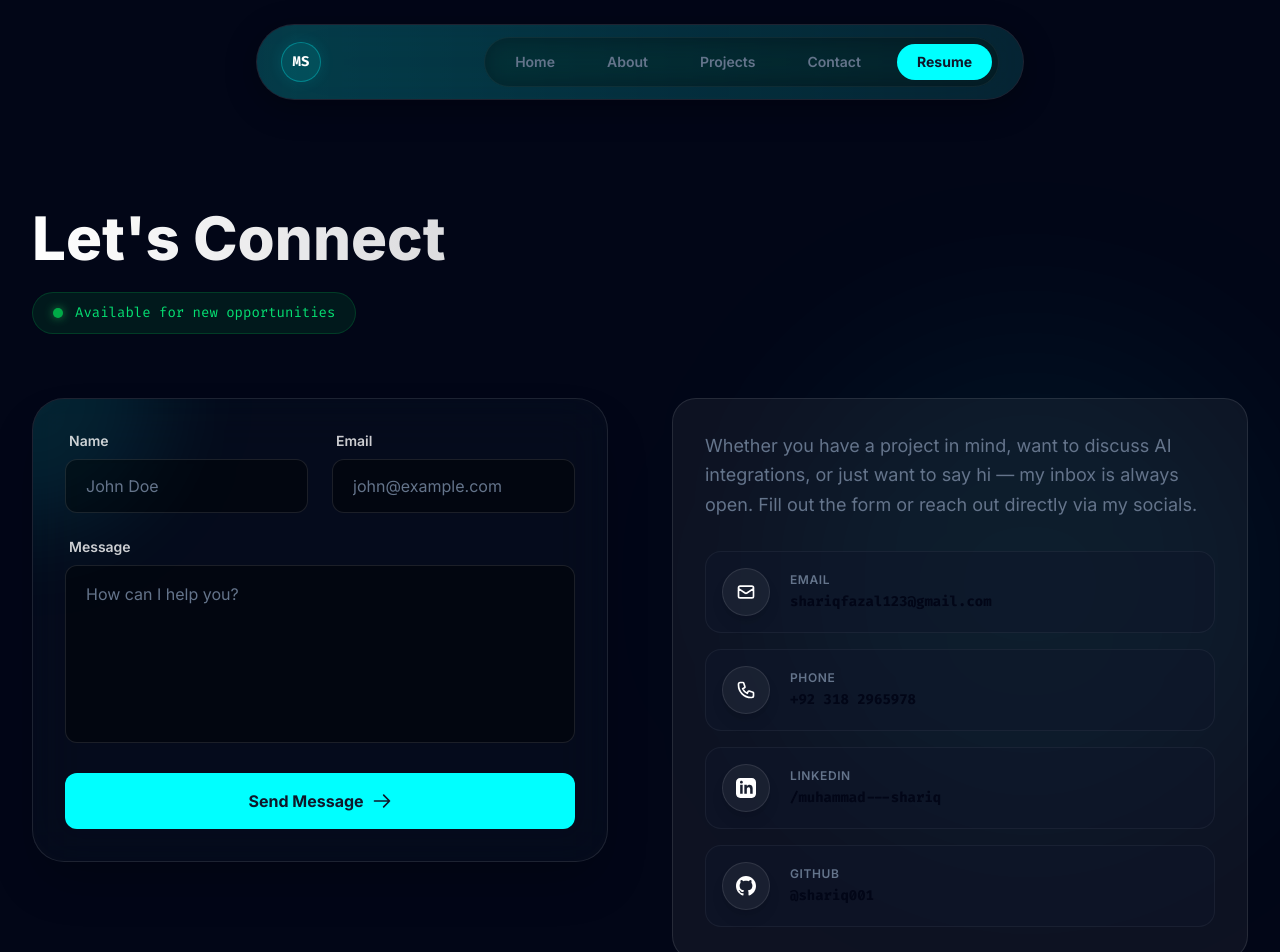
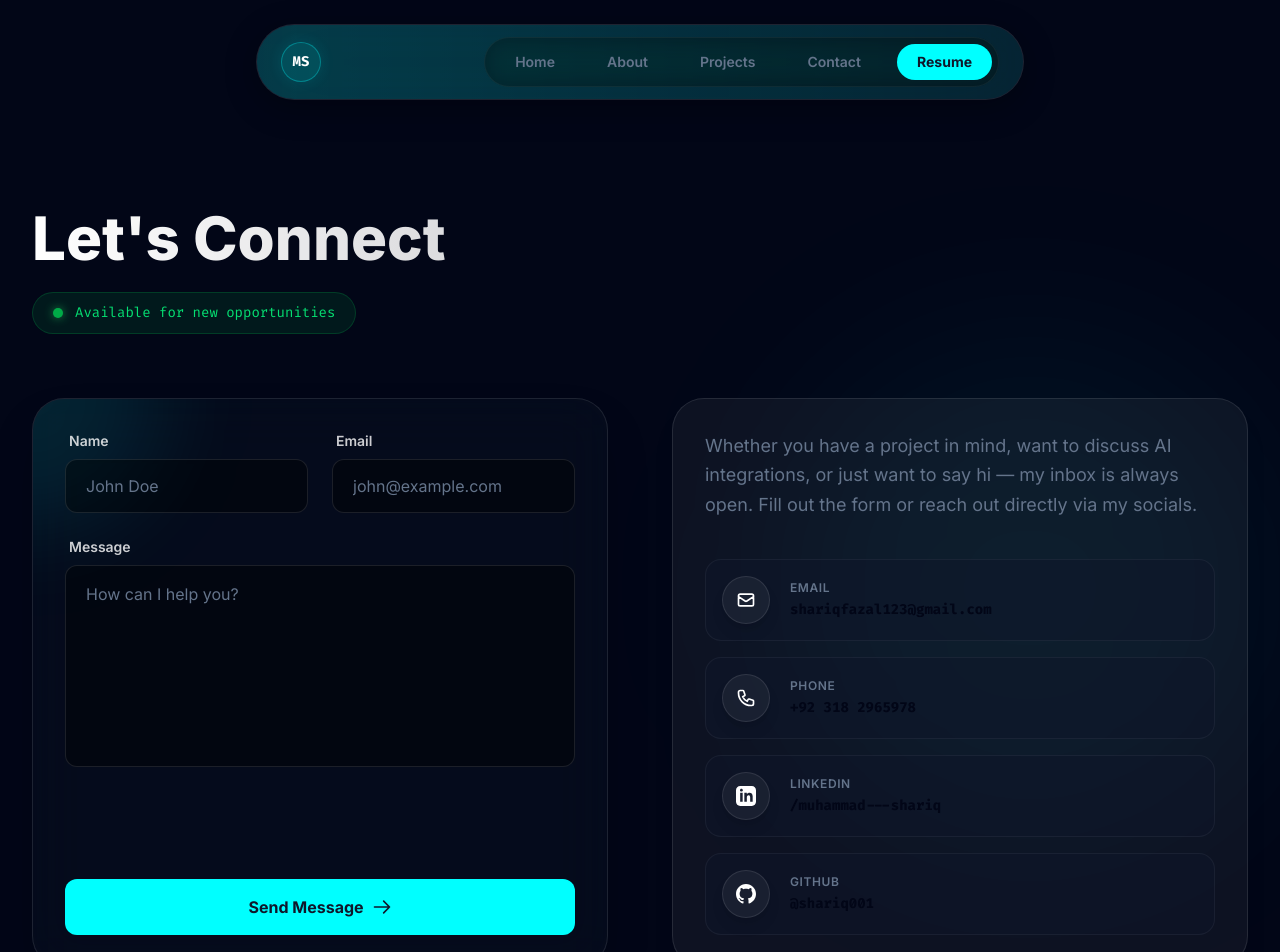
Before and after one commit to shariq001/Portfolio, a Next.js app: page /contact in a window 1280 px wide. Shown: the top 952 px of the page. Built offline with nearby package versions, Linux system fonts and the light colour scheme.

Commit message:
feat(contact): build seamless SPA formspree redirection and a stunning animated Thank You page

```diff
--- /dev/null
+++ b/app/thanks/page.tsx
@@ -0,0 +1,37 @@
+import Link from 'next/link';
+
+export default function ThanksPage() {
+  return (
+    <main className="pt-32 pb-16 min-h-screen flex items-center justify-center relative overflow-hidden">
+      {/* Background Decor */}
+      <div className="absolute top-1/2 left-1/2 -translate-x-1/2 -translate-y-1/2 w-[600px] h-[600px] bg-primary/10 rounded-full blur-[120px] pointer-events-none animate-pulse"></div>
+
+      <div className="relative z-10 max-w-2xl mx-auto px-4 text-center">
+        {/* Animated Checkmark */}
+        <div className="w-24 h-24 mx-auto bg-primary/20 border border-primary/50 rounded-full flex items-center justify-center mb-8 animate-fade-up shadow-[0_0_30px_rgba(0,255,255,0.3)] group hover:scale-110 transition-transform duration-500">
+          <svg className="w-12 h-12 text-primary" fill="none" stroke="currentColor" viewBox="0 0 24 24">
+            <path strokeLinecap="round" strokeLinejoin="round" strokeWidth="3" d="M5 13l4 4L19 7"></path>
+          </svg>
+        </div>
+
+        <h1 className="text-5xl md:text-6xl font-extrabold text-transparent bg-clip-text bg-gradient-to-r from-white to-white/60 font-sans mb-6 animate-fade-up" style={{ animationDelay: '0.2s' }}>
+          Message Sent!
+        </h1>
+
+        <p className="text-xl text-muted mb-12 animate-fade-up leading-relaxed" style={{ animationDelay: '0.3s' }}>
+          Thank you for reaching out! I've successfully received your message and will get back to you as soon as possible.
+        </p>
+
+        <div className="flex flex-col sm:flex-row justify-center items-center gap-6 animate-fade-up" style={{ animationDelay: '0.4s' }}>
+          <Link href="/" className="w-full sm:w-auto bg-primary text-surface font-bold px-8 py-4 rounded-xl hover:bg-primary-dim transition-all duration-300 hover:shadow-[0_0_20px_rgba(0,255,255,0.4)] hover:-translate-y-1">
+            Return to Home
+          </Link>
+          <a href="https://linkedin.com/in/muhammad---shariq" target="_blank" rel="noopener noreferrer" className="w-full sm:w-auto bg-surface/50 backdrop-blur-md border border-white/10 text-white font-bold px-8 py-4 rounded-xl hover:bg-white/10 hover:border-primary/50 transition-all duration-300 hover:-translate-y-1 flex items-center justify-center gap-3">
+            <svg className="w-5 h-5" fill="currentColor" viewBox="0 0 24 24"><path d="M19 0h-14c-2.761 0-5 2.239-5 5v14c0 2.761 2.239 5 5 5h14c2.762 0 5-2.239 5-5v-14c0-2.761-2.238-5-5-5zm-11 19h-3v-11h3v11zm-1.5-12.268c-.966 0-1.75-.79-1.75-1.764s.784-1.764 1.75-1.764 1.75.79 1.75 1.764-.783 1.764-1.75 1.764zm13.5 12.268h-3v-5.604c0-3.368-4-3.113-4 0v5.604h-3v-11h3v1.765c1.396-2.586 7-2.777 7 2.476v6.759z"/></svg>
+            Connect on LinkedIn
+          </a>
+        </div>
+      </div>
+    </main>
+  );
+}
--- a/components/Contact.tsx
+++ b/components/Contact.tsx
@@ -1,4 +1,39 @@
+'use client';
+import { FormEvent, useState } from 'react';
+import { useRouter } from 'next/navigation';
+
 export default function Contact() {
+  const router = useRouter();
+  const [isSubmitting, setIsSubmitting] = useState(false);
+
+  const handleSubmit = async (e: FormEvent<HTMLFormElement>) => {
+    e.preventDefault();
+    setIsSubmitting(true);
+
+    const form = e.currentTarget;
+    const data = new FormData(form);
+
+    try {
+      const response = await fetch('https://formspree.io/f/xgojwbpd', {
+        method: 'POST',
+        body: data,
+        headers: {
+          'Accept': 'application/json'
+        }
+      });
+
+      if (response.ok) {
+        router.push('/thanks');
+      } else {
+        alert("Oops! There was a problem submitting your form.");
+        setIsSubmitting(false);
+      }
+    } catch (error) {
+      alert("Oops! There was a problem submitting your form.");
+      setIsSubmitting(false);
+    }
+  };
+
   return (
     <section id="contact" className="min-h-screen flex flex-col justify-center px-4 sm:px-6 lg:px-8 max-w-7xl mx-auto py-20 relative">
 
@@ -16,13 +51,14 @@ export default function Contact() {
         </div>
       </div>
 
-      <div className="grid grid-cols-1 lg:grid-cols-2 gap-16 items-start relative z-10 w-full">
+      <div className="grid grid-cols-1 lg:grid-cols-2 gap-10 lg:gap-16 items-stretch relative z-10 w-full">
 
         {/* Left Column: Interactive Contact Form */}
-        <div className="bg-surface/30 backdrop-blur-xl border border-white/10 rounded-[2rem] p-8 shadow-2xl relative overflow-hidden group hover:border-primary/30 transition-all duration-500 animate-fade-up" style={{ animationDelay: '0.2s' }}>
+        <div className="bg-surface/30 backdrop-blur-xl border border-white/10 rounded-[2rem] p-8 shadow-2xl relative overflow-hidden group hover:border-primary/30 transition-all duration-500 animate-fade-up h-full flex flex-col" style={{ animationDelay: '0.2s' }}>
           <div className="absolute -top-32 -left-32 w-64 h-64 bg-primary/10 rounded-full blur-[50px] pointer-events-none group-hover:bg-primary/20 transition-colors duration-700"></div>
 
-          <form action="https://formspree.io/f/xgojwbpd" method="POST" className="relative z-10 space-y-6">
+          <form onSubmit={handleSubmit} className="relative z-10 space-y-6 flex-grow flex flex-col justify-between">
+            <div className="space-y-6">
               <div className="grid grid-cols-1 sm:grid-cols-2 gap-6">
                 <div>
                   <label htmlFor="name" className="block text-sm font-semibold text-white/80 mb-2 ml-1">Name</label>
@@ -36,21 +72,21 @@ export default function Contact() {
 
               <div>
                 <label htmlFor="message" className="block text-sm font-semibold text-white/80 mb-2 ml-1">Message</label>
-              <textarea id="message" name="message" required rows={6} className="w-full bg-black/40 border border-white/10 rounded-xl px-5 py-4 text-white placeholder-muted focus:outline-none focus:border-primary focus:ring-1 focus:ring-primary transition-all duration-300 resize-none shadow-inner" placeholder="How can I help you?"></textarea>
+                <textarea id="message" name="message" required rows={7} className="w-full bg-black/40 border border-white/10 rounded-xl px-5 py-4 text-white placeholder-muted focus:outline-none focus:border-primary focus:ring-1 focus:ring-primary transition-all duration-300 resize-none shadow-inner" placeholder="How can I help you?"></textarea>
+              </div>
             </div>
 
-            <button type="submit" className="w-full bg-primary text-surface font-bold py-4 rounded-xl hover:bg-primary-dim transition-all duration-300 hover:shadow-[0_0_20px_rgba(0,255,255,0.4)] hover:-translate-y-1 active:scale-[0.98] flex items-center justify-center gap-2">
-              Send Message
-              <svg className="w-5 h-5" fill="none" stroke="currentColor" viewBox="0 0 24 24"><path strokeLinecap="round" strokeLinejoin="round" strokeWidth="2" d="M14 5l7 7m0 0l-7 7m7-7H3"></path></svg>
+            <button type="submit" disabled={isSubmitting} className="w-full mt-4 bg-primary text-surface font-bold py-4 rounded-xl hover:bg-primary-dim transition-all duration-300 hover:shadow-[0_0_20px_rgba(0,255,255,0.4)] hover:-translate-y-1 active:scale-[0.98] flex items-center justify-center gap-2 disabled:opacity-70 disabled:hover:translate-y-0">
+              {isSubmitting ? 'Sending...' : 'Send Message'}
+              {!isSubmitting && <svg className="w-5 h-5" fill="none" stroke="currentColor" viewBox="0 0 24 24"><path strokeLinecap="round" strokeLinejoin="round" strokeWidth="2" d="M14 5l7 7m0 0l-7 7m7-7H3"></path></svg>}
             </button>
           </form>
         </div>
 
         {/* Right Column: Sleek Social Links */}
-        <div className="flex flex-col space-y-10 animate-fade-up" style={{ animationDelay: '0.4s' }}>
-
-          <div className="bg-white/5 border border-white/10 rounded-3xl p-8 backdrop-blur-md">
-            <p className="text-lg text-muted leading-relaxed mb-8">
+        <div className="flex flex-col animate-fade-up h-full" style={{ animationDelay: '0.4s' }}>
+          <div className="bg-white/5 border border-white/10 rounded-[2rem] p-8 backdrop-blur-md h-full flex flex-col justify-center shadow-xl">
+            <p className="text-lg text-muted leading-relaxed mb-10">
               Whether you have a project in mind, want to discuss AI integrations, or just want to say hi — my inbox is always open. Fill out the form or reach out directly via my socials.
             </p>
 
```
Lines whose indentation alone changed are shown as unchanged.
